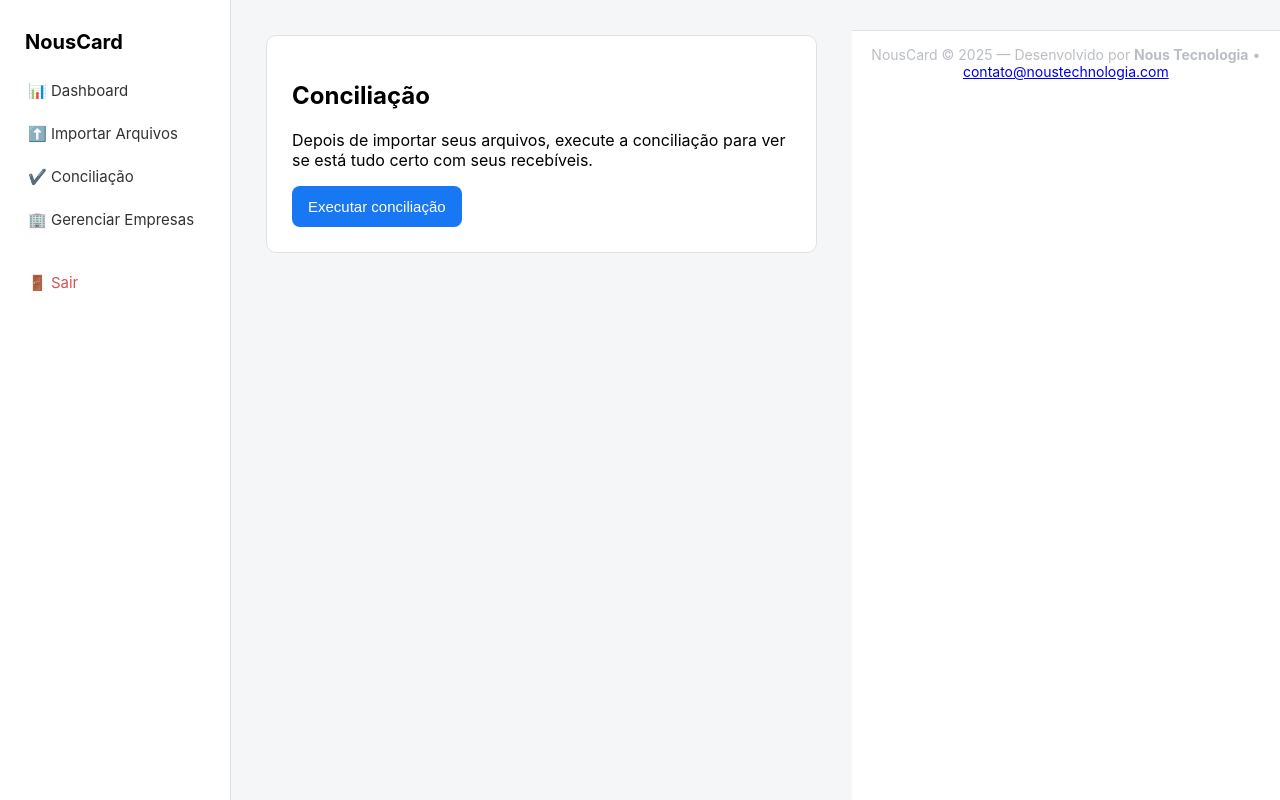
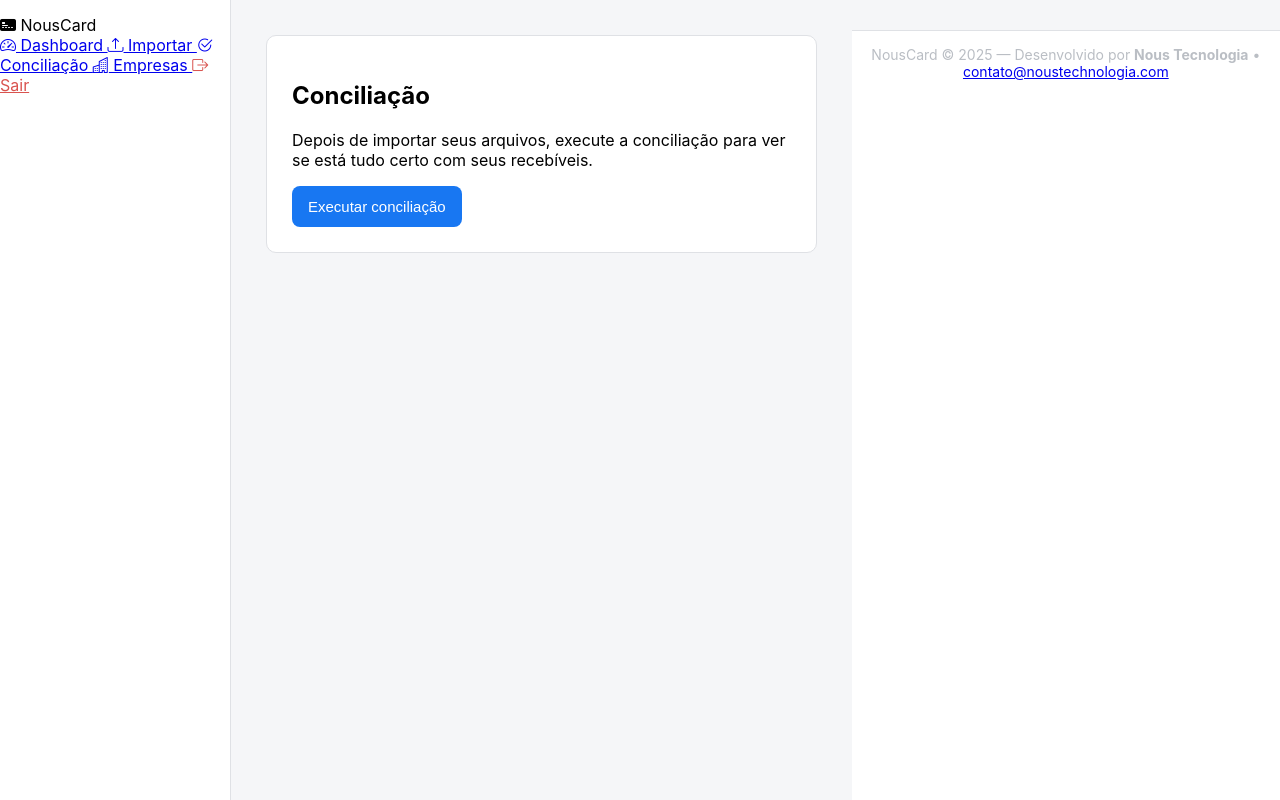
Before and after one commit to WilsonNous/NousCard, a Flask app: page /conciliacao/ in a window 1280 px wide. Run offline with Flask 3, Linux system fonts and the light colour scheme; the visitor is signed in with stand-in values (Sample User, id 1); tables that the repository leaves empty hold one stand-in row (values such as "Sample post").

Commit message:
Update base.html

```diff
--- a/templates/base.html
+++ b/templates/base.html
@@ -2,45 +2,73 @@
 <html lang="pt-BR">
 
 <head>
-    <meta charset="UTF-8">
-    <meta name="viewport" content="width=device-width, initial-scale=1.0">
+    <meta charset="UTF-8" />
+    <meta name="viewport" content="width=device-width, initial-scale=1.0" />
+
     <title>NousCard</title>
 
-    <link rel="stylesheet" href="{{ url_for('static', filename='css/style.css') }}">
+    <link rel="stylesheet" href="{{ url_for('static', filename='css/style.css') }}" />
+
+    <!-- Ícones -->
+    <link rel="stylesheet" href="https://cdn.jsdelivr.net/npm/bootstrap-icons@1.11.3/font/bootstrap-icons.css">
 </head>
 
 <body class="nc-body">
 
     <div class="nc-layout">
 
-        <!-- ===================== MENU LATERAL ===================== -->
+        <!-- ===================== SIDEBAR PREMIUM ===================== -->
         <aside class="nc-sidebar">
-            <div class="nc-sidebar-header">
-                <h2>NousCard</h2>
+
+            <div class="nc-sidebar-brand">
+                <i class="bi bi-credit-card-2-front-fill"></i>
+                <span>NousCard</span>
             </div>
 
-            <nav class="nc-nav">
-                <a href="{{ url_for('dashboard.dashboard') }}" class="nc-nav-item">📊 Dashboard</a>
-                <a href="{{ url_for('operacoes.importar_page') }}" class="nc-nav-item">⬆️ Importar Arquivos</a>
-                <a href="{{ url_for('operacoes.conciliar_page') }}" class="nc-nav-item">✔️ Conciliação</a>
+            <nav class="nc-menu">
+
+                <a href="{{ url_for('dashboard.dashboard') }}"
+                   class="nc-menu-item {% if request.endpoint=='dashboard.dashboard' %}active{% endif %}">
+                    <i class="bi bi-speedometer2"></i> Dashboard
+                </a>
+
+                <a href="{{ url_for('operacoes.importar_page') }}"
+                   class="nc-menu-item {% if 'importar' in request.endpoint %}active{% endif %}">
+                    <i class="bi bi-upload"></i> Importar
+                </a>
+
+                <a href="{{ url_for('operacoes.conciliar_page') }}"
+                   class="nc-menu-item {% if 'conciliar' in request.endpoint %}active{% endif %}">
+                    <i class="bi bi-check2-circle"></i> Conciliação
+                </a>
+
                 {% if session.get('is_master') %}
-                    <a href="{{ url_for('empresas.listar_empresas') }}" class="nc-nav-item">🏢 Gerenciar Empresas</a>
+                <a href="{{ url_for('empresas.listar_empresas') }}"
+                   class="nc-menu-item {% if 'empresas' in request.endpoint %}active{% endif %}">
+                    <i class="bi bi-buildings"></i> Empresas
+                </a>
                 {% endif %}
-                <a href="{{ url_for('auth.logout') }}" class="nc-nav-item logout">🚪 Sair</a>
+
+                <a href="{{ url_for('auth.logout') }}" class="nc-menu-item logout">
+                    <i class="bi bi-box-arrow-right"></i> Sair
+                </a>
+
             </nav>
         </aside>
 
-        <!-- ===================== ÁREA PRINCIPAL ===================== -->
+        <!-- ===================== CONTEÚDO ===================== -->
         <main class="nc-content">
             {% block content %}{% endblock %}
         </main>
 
     </div>
 
+    <!-- ===================== RODAPÉ ===================== -->
     <footer class="nc-footer">
         NousCard © {{ current_year }} — Desenvolvido por <strong>Nous Tecnologia</strong> •
         <a href="mailto:contato@noustechnologia.com">contato@noustechnologia.com</a>
     </footer>
 
 </body>
+
 </html>
```
